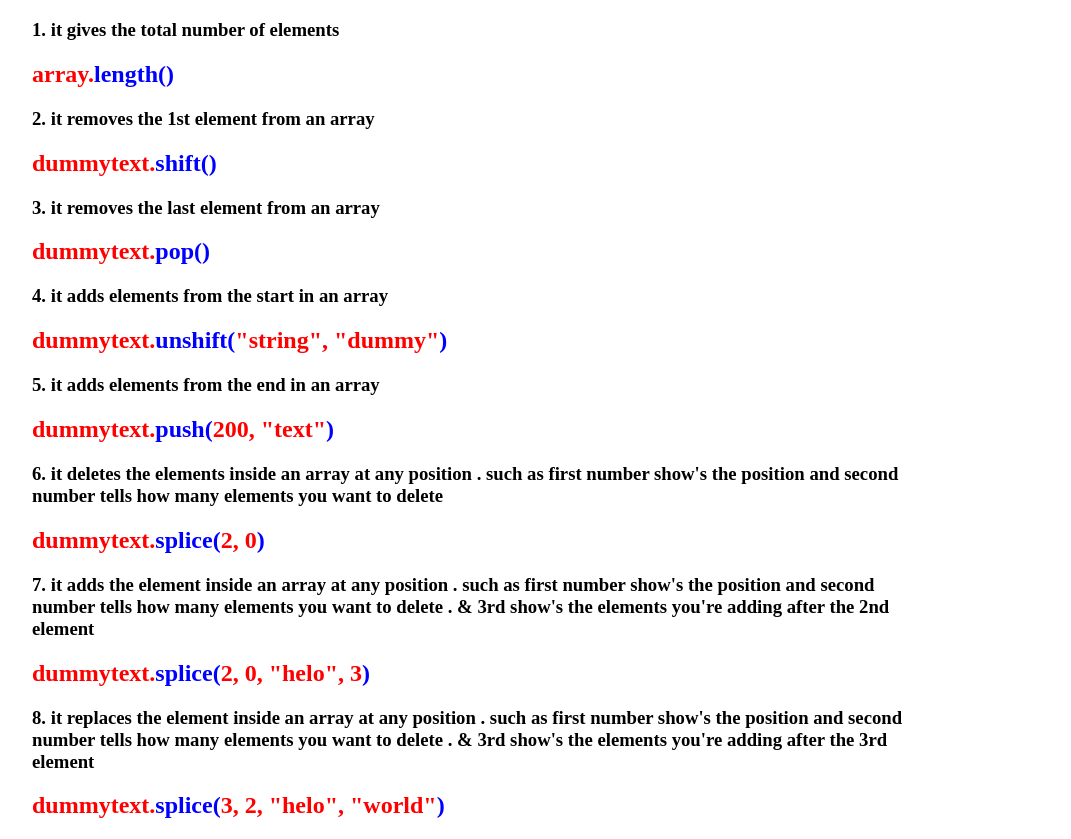
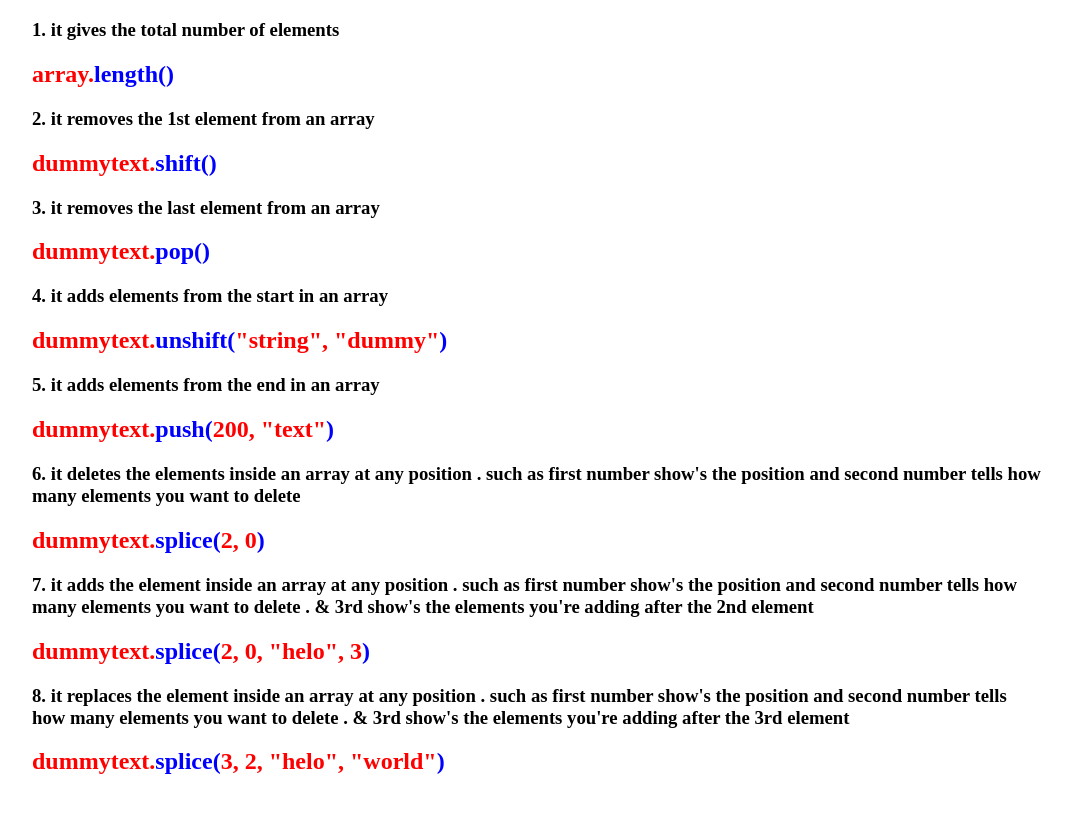
Before and after one commit to DevPro15/Javascript-Basic-Practice, a plain HTML site: page index.html in a window 1280 px wide. Shown: the part 61-900 px from the top of the page, without its empty margins (16-1087 px from the left). After the commit the page ends 856 px from the top, so only its background shows below. Drawn offline with Linux system fonts and the light colour scheme.

Commit message:
style updated

```diff
--- a/index.html
+++ b/index.html
@@ -9,7 +9,7 @@
   </head>
   <body>
     <h1 class="App">JavaScript Essentials</h1>
-    <div style="width: 70%; margin-left: 5vh">
+    <div style="width: 80%; margin-left: 5vh">
       <h3>
         1. it gives the total number of elements <br />
         <h2 style="color: red">
```
